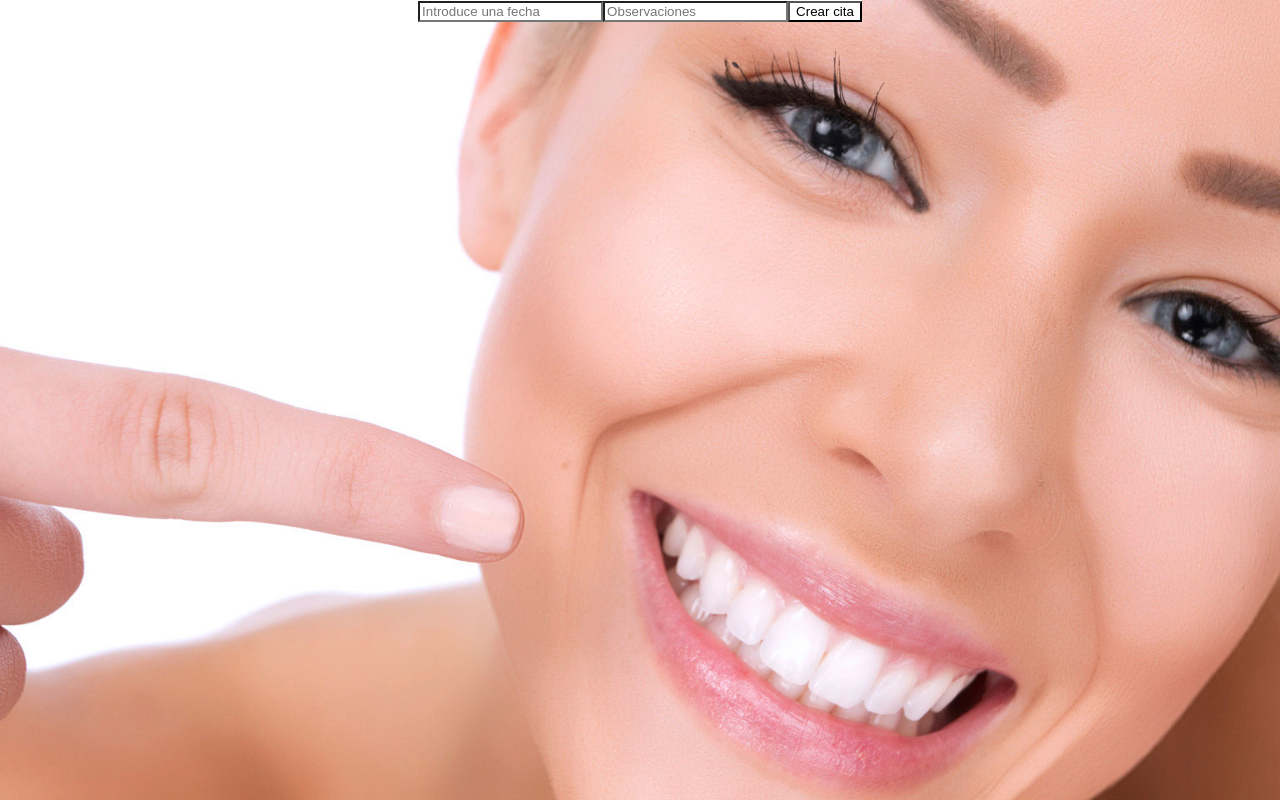
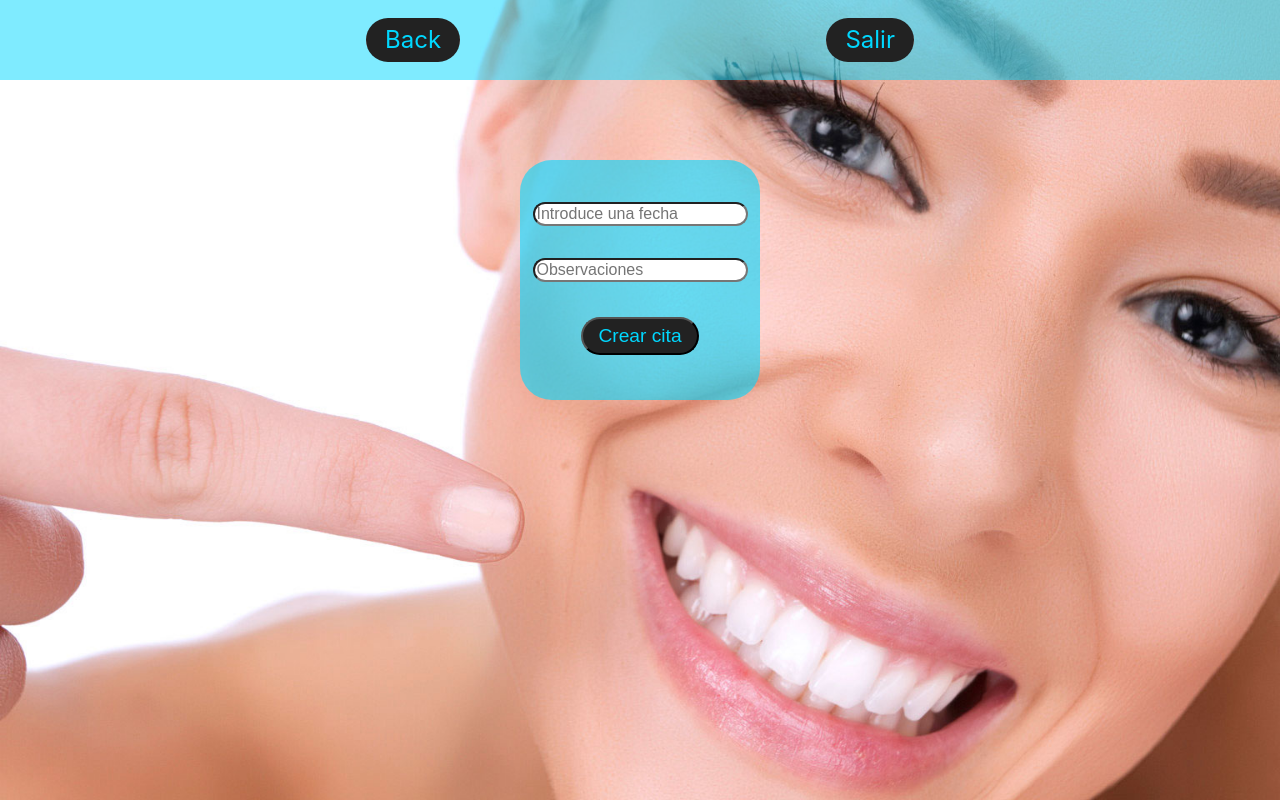
Before and after one commit to CherokiDev/dental-clinic-frontend, a React (Create React App) app: page /profile/newappointment in a window 1280 px wide. Built offline with nearby package versions, Linux system fonts and the light colour scheme.

Commit message:
added basic styles to NewAppointment

```diff
--- a/src/containers/NewAppointment/NewAppointment.jsx
+++ b/src/containers/NewAppointment/NewAppointment.jsx
@@ -1,5 +1,6 @@
 import React from 'react';
 import axios from 'axios';
+import { Link, useHistory } from 'react-router-dom';
 import './NewAppointment.scss';
 
 const NewAppointment = () => {
@@ -17,15 +18,36 @@ const NewAppointment = () => {
            .catch(error => console.log(error.response.data))
     }
 
+    const history = useHistory();
+
+
+    const salir = async() => {
+      localStorage.clear();
+      await axios.put('https://appappointments.herokuapp.com/users/logout/'+ validator.email)
+      await history.push('/');
+  }
+
     return (
       <body className="body">
-        <div>
-          <form className="login-form" onSubmit={handleSubmit}>
-              <input type="text" name="date" required placeholder="Introduce una fecha"/>
-              <input type="text" name="observations" required placeholder="Observaciones"/>
-              <button type="submit">Crear cita</button>
+
+        <div className="header">
+          <div className="buttons">
+				    <Link to='/profile'>Back</Link>
+          </div>
+          <div className="buttons">
+            <Link to onClick={salir}>Salir</Link>
+
+          </div>
+        </div>
+
+        <div className="containerFormLogin">
+          <form className="loginForm" onSubmit={handleSubmit}>
+          <input type="text" name="date" required placeholder="Introduce una fecha"/>
+          <input type="text" name="observations" required placeholder="Observaciones"/>
+          <button type="submit">Crear cita</button>
           </form>
         </div>
+
       </body>
     )
 }
--- a/src/containers/ShowAppointments/ShowAppointments.jsx
+++ b/src/containers/ShowAppointments/ShowAppointments.jsx
@@ -1,6 +1,7 @@
 import React, { useEffect, useState } from 'react';
-import { BrowserRouter, Switch, Route, Link, useHistory } from 'react-router-dom';
+import { Link, useHistory } from 'react-router-dom';
 import axios from 'axios';
+import './ShowAppointments.scss';
 
 
 const ShowAppointments = () => {
@@ -58,19 +59,23 @@ const ShowAppointments = () => {
     }
 
     return (
-        <div>
-            <header>
-                <button onClick={salir}>Salir</button>
-            </header>
+      <body className="body">
 
-            <div>
+        <div className="header">
+          <div className="buttons">
+            <Link to="/profile">Back</Link>
+          </div>
+          <div className="buttons">
+            <Link to onClick={salir}>Salir</Link>
+          </div>
+        </div>
+
+        <div className="containerCitas">
                 {/* {datosCitas?.map(cita => <div className="cardCita" key={cita._id} onClick={() => localizaConcretamente(cita)}>{cita.observations}<button>boton</button></div>)} */}
-                {datosCitas?.map(cita => <div className="tarjetaCitas" key={cita._id}>{cita.date}  {cita.observations}<button onClick={() => localizaConcretamente(cita._id)}>Borrar</button></div>)}
-            </div>
-        <div>
-            <Link to="/profile">Volver</Link>
+          {datosCitas?.map(cita => <div className="citas" key={cita._id}>{cita.date}  {cita.observations}<button onClick={() => localizaConcretamente(cita._id)}>Borrar</button></div>)}
         </div>
-        </div>
+
+      </body>
     )
 }
 
--- /dev/null
+++ b/src/containers/ShowAppointments/ShowAppointments.scss
@@ -0,0 +1,9 @@
+.containerCitas{
+    margin-top: 5em;
+}
+
+.citas {
+    padding: 2em;
+    margin: 0em;
+    background-color: aqua;
+}
```
